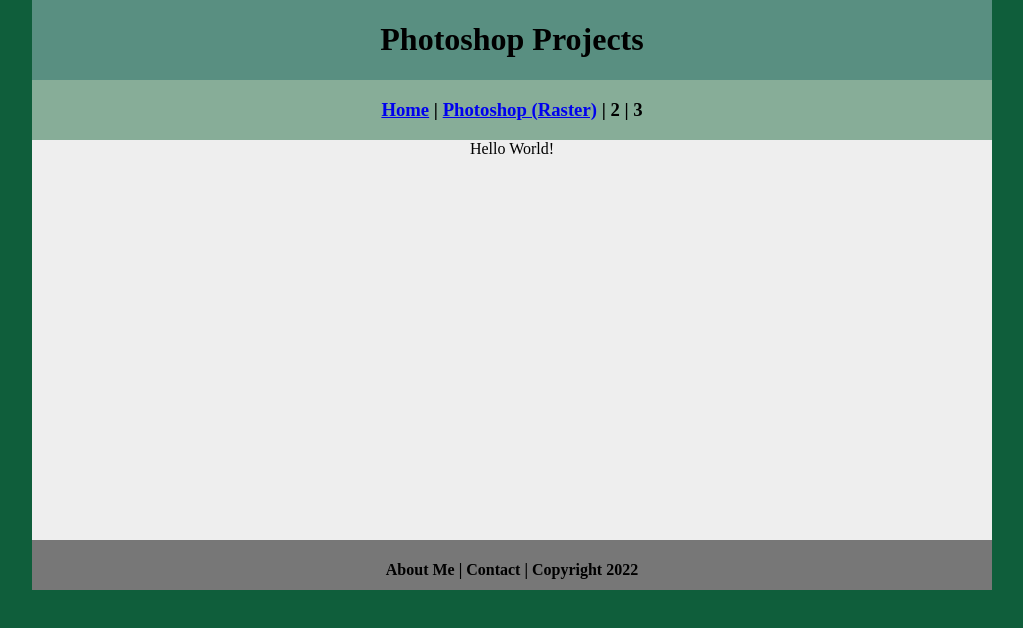
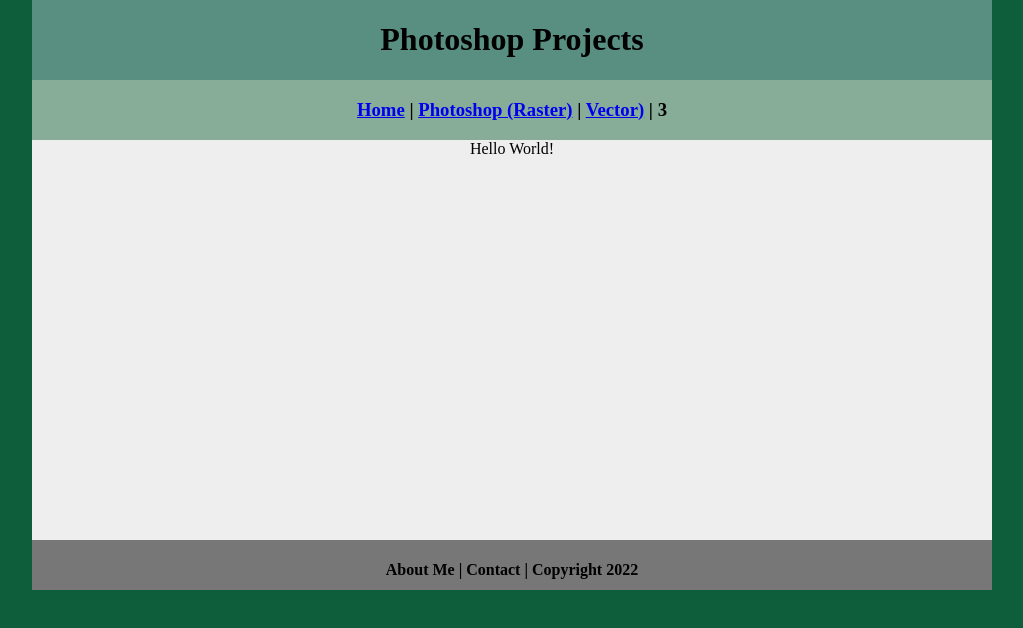
Before and after one commit to emmagcarlson/b3digitalmediaportfolio22-23, a plain HTML site: page raster/index.html in a window 1280 px wide. Shown: the whole page, without its empty margins (128-1151 px from the left). Drawn offline with Linux system fonts and the light colour scheme.

Commit message:
Update index.html

```diff
--- a/raster/index.html
+++ b/raster/index.html
@@ -12,7 +12,7 @@
   	<h1>Photoshop Projects</h1>
   </div>
   <div class="nav">
-    <h3><a href="../index.html">Home</a> | <a href="index.html">Photoshop (Raster)</a> | 2 | 3</h3>
+    <h3><a href="../index.html">Home</a> | <a href="index.html">Photoshop (Raster)</a> | <a href="../vector/index.html">Vector)</a> | 3</h3>
   </div>
   <div class="content">Hello World!</div>
   <div class="footer">
```
